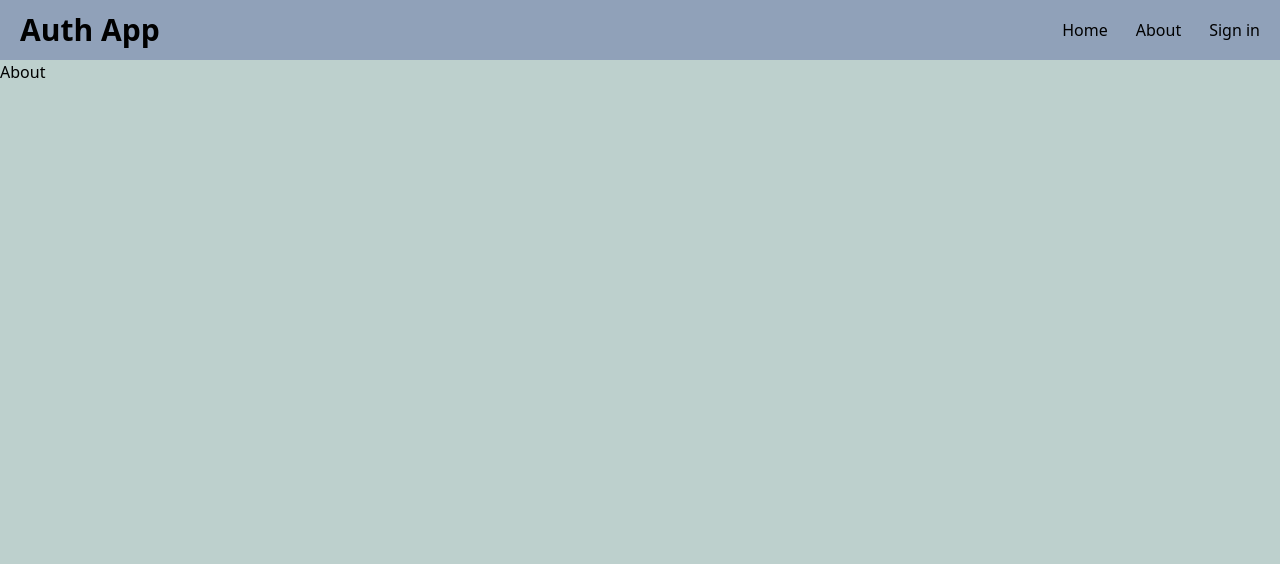
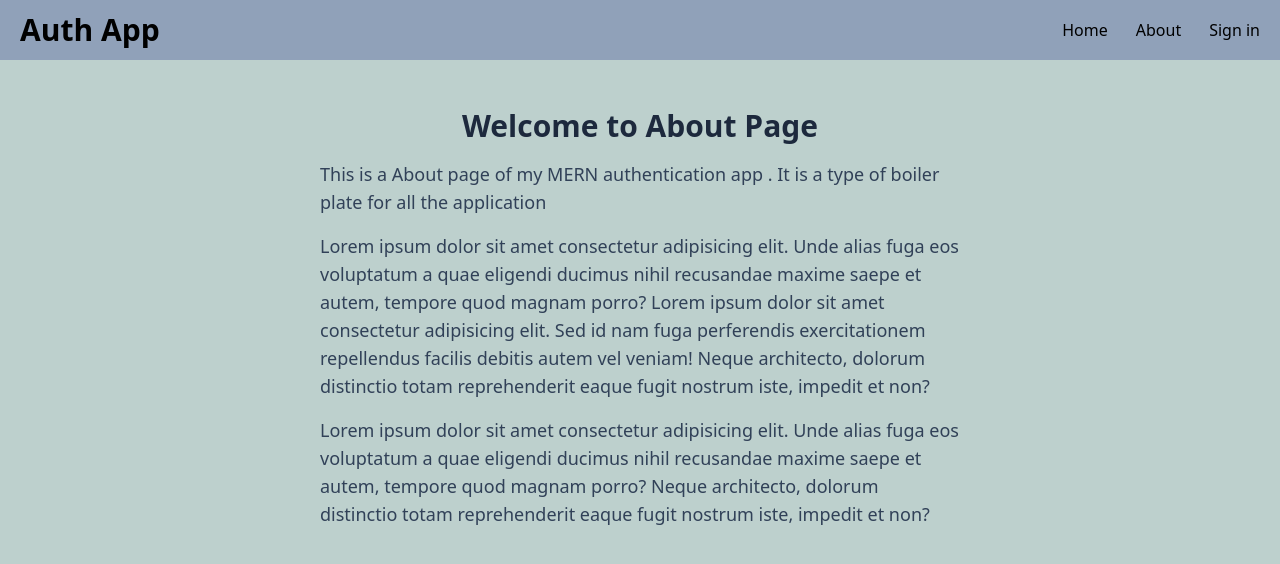
Before and after one commit to deepanshurwt06/Hello-Home, a React (Vite) app in the folder client/: page /about in a window 1280 px wide. Shown: the top 564 px of the page. Built offline with nearby package versions, Linux system fonts and the light colour scheme; no server answers.

Commit message:
complete home and about page and boiler plate code is ready

```diff
--- a/client/src/pages/About.jsx
+++ b/client/src/pages/About.jsx
@@ -1,5 +1,10 @@
 export default function About() {
     return (
-        <div>About</div>
+        <div className="px-4 py-12 max-w-2xl mx-auto">
+        <h1 className="text-center font-bold text-3xl mb-4 text-slate-800">Welcome to  About Page</h1>
+        <p className="mb-4 text-lg text-slate-700">This is a About page of my MERN authentication app . It is a type of boiler plate for all the application </p>
+       <p className="mb-4 text-lg text-slate-700">Lorem ipsum dolor sit amet consectetur adipisicing elit. Unde alias fuga eos voluptatum a quae eligendi ducimus nihil recusandae maxime saepe et autem, tempore quod magnam porro? Lorem ipsum dolor sit amet consectetur adipisicing elit. Sed id nam fuga perferendis exercitationem repellendus facilis debitis autem vel veniam! Neque architecto, dolorum distinctio totam reprehenderit eaque fugit nostrum iste, impedit et non?</p>
+       <p className="mb-4 text-lg text-slate-700">Lorem ipsum dolor sit amet consectetur adipisicing elit. Unde alias fuga eos voluptatum a quae eligendi ducimus nihil recusandae maxime saepe et autem, tempore quod magnam porro? Neque architecto, dolorum distinctio totam reprehenderit eaque fugit nostrum iste, impedit et non?</p>
+    </div>
     )
 }
--- a/client/src/pages/Home.jsx
+++ b/client/src/pages/Home.jsx
@@ -1,5 +1,10 @@
 export default function Home() {
     return (
-        <div>Home</div>
+        <div className="px-4 py-12 max-w-2xl mx-auto">
+            <h1 className="text-center font-bold text-3xl mb-4 text-slate-800">Welcome to Auth App</h1>
+            <p className="mb-4 text-lg text-slate-700">This is a Home page of my MERN authentication app . It is a type of boiler plate for all the application </p>
+           <p className="mb-4 text-lg text-slate-700">Lorem ipsum dolor sit amet consectetur adipisicing elit. Unde alias fuga eos voluptatum a quae eligendi ducimus nihil recusandae maxime saepe et autem, tempore quod magnam porro? Lorem ipsum dolor sit amet consectetur adipisicing elit. Sed id nam fuga perferendis exercitationem repellendus facilis debitis autem vel veniam! Neque architecto, dolorum distinctio totam reprehenderit eaque fugit nostrum iste, impedit et non?</p>
+           <p className="mb-4 text-lg text-slate-700">Lorem ipsum dolor sit amet consectetur adipisicing elit. Unde alias fuga eos voluptatum a quae eligendi ducimus nihil recusandae maxime saepe et autem, tempore quod magnam porro? Neque architecto, dolorum distinctio totam reprehenderit eaque fugit nostrum iste, impedit et non?</p>
+        </div>
     )
 }
```
